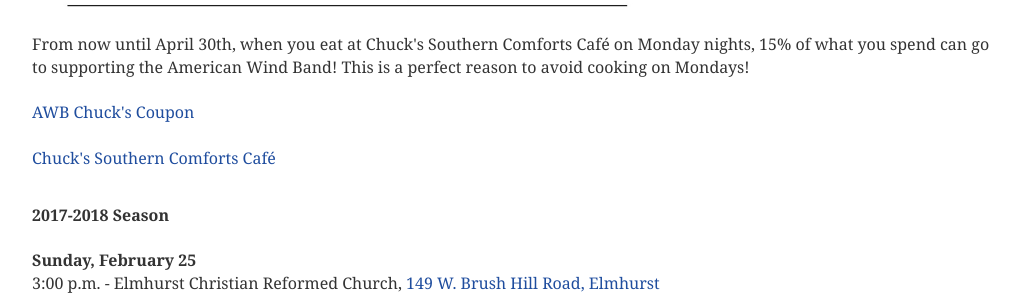
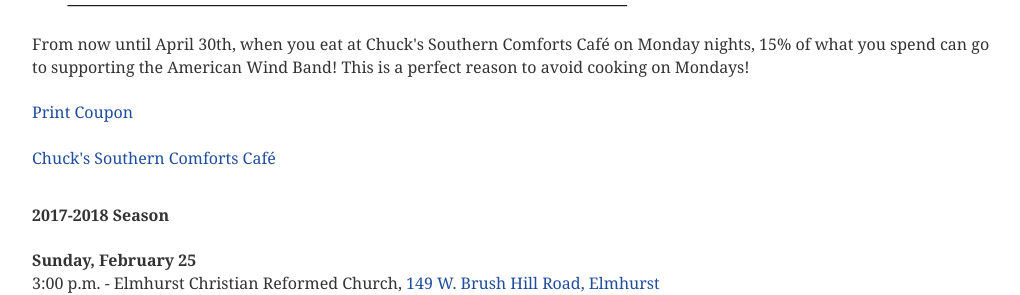
Before and after one commit to americanwindband/americanwindband.github.io, a Jekyll site: the page built from index.html, in a window 1280 px wide and 900 px high, scrolled down 761 px. Shown: the part 159-454 px from the top of the window, without its empty margins (128-1148 px from the left). Built offline with Jekyll 4.4.1, drawn with Linux system fonts in a browser that asks for light colours.

Commit message:
Update index.html

```diff
--- a/index.html
+++ b/index.html
@@ -24,7 +24,7 @@
 	<img class="img-responsive"src="/images/awb-chucks-coupon.jpg" width="65%" height="65%" alt ="Chuck's Southern Comforts Café Coupon"/><br>
 From now until April 30th, when you eat at Chuck's Southern Comforts Café on Monday nights, 15% of what you spend can go to supporting the American Wind Band! This is a perfect reason to avoid cooking on Mondays!
 <br><br>
-<a href="files/awb-chucks-coupon-2018.pdf" target="new">AWB Chuck's Coupon</a><br><br>
+<a href="files/awb-chucks-coupon-2018.pdf" target="new">Print Coupon</a><br><br>
 <a href="http://chuckscafedarien.com/" target="new">Chuck's Southern Comforts Café</a>
 
 	</p>
```
